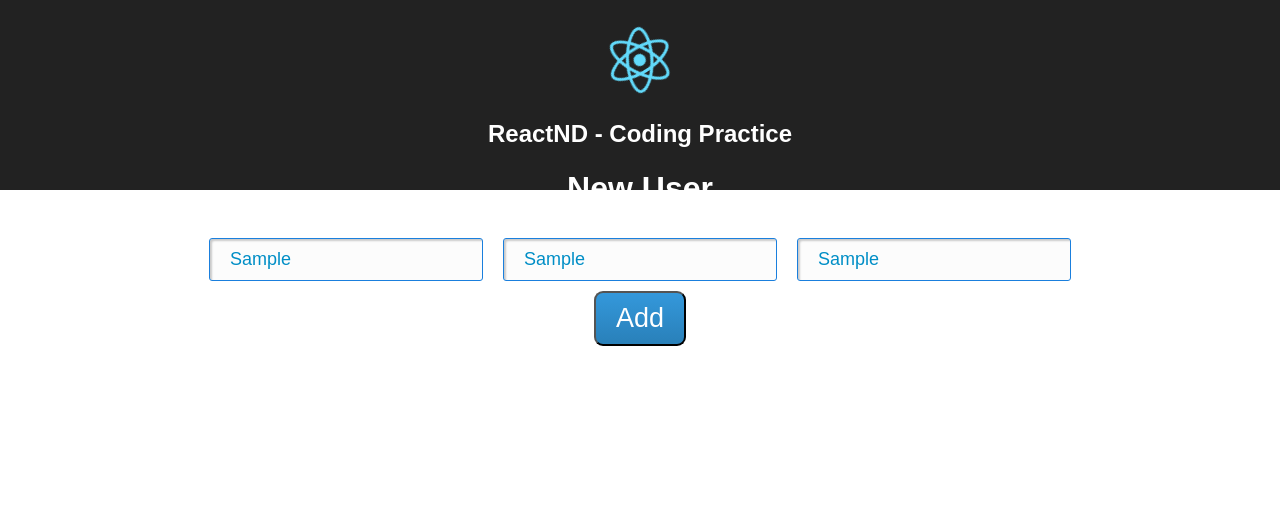
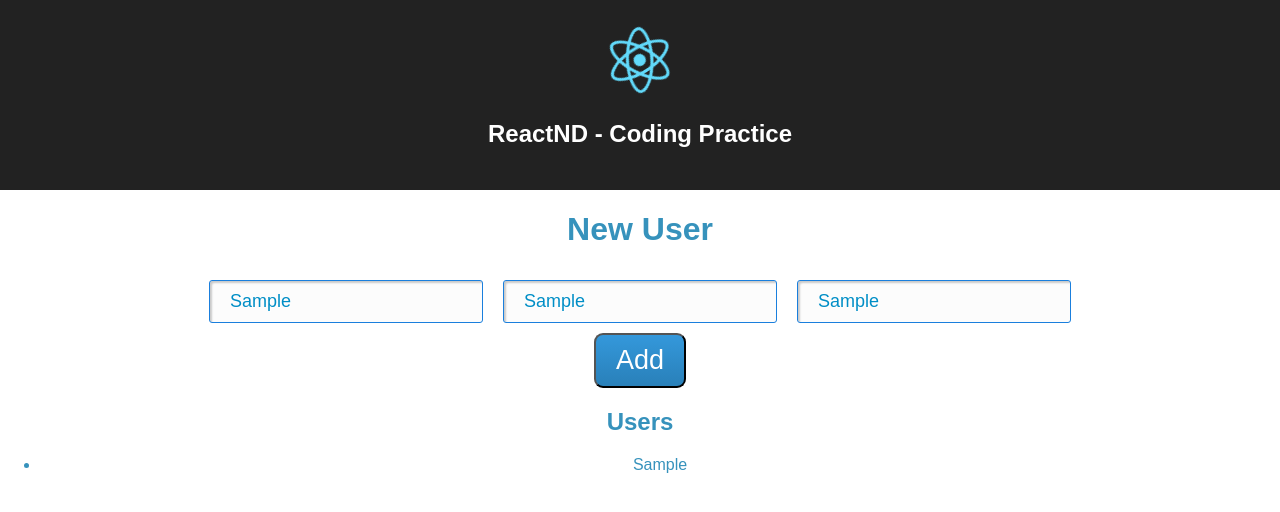
Before and after one commit to scallemang/udacity-react, a React (Create React App) app: page / in a window 1280 px wide. Both pictures are taken after typing "Sample", "Sample", "Sample" into the empty fields and a click on the button "Add". Shown: the top 512 px of the page. Built offline with nearby package versions, Linux system fonts and the light colour scheme.

Commit message:
Can only add users with unique usernames

```diff
--- a/src/AddUser.js
+++ b/src/AddUser.js
@@ -12,9 +12,27 @@ class AddUser extends Component {
     userExists: false,
   };
 
+  contactExists = currUsername => {
+    const users = this.props.users;
+    for (let user of users) {
+      if (user.username === currUsername) {
+        return true;
+      }
+    }
+    return false;
+  };
+
   handleSubmit = evt => {
     evt.preventDefault();
-    console.log(evt);
+    const userExists = this.contactExists( this.state.user.username );
+
+    if (!userExists) {
+      this.props.onAddUser(this.state.user);
+    }
+
+    this.setState(() => ({
+      userExists,
+    }));
   }
 
   handleInputChange = evt => {
--- a/src/App.js
+++ b/src/App.js
@@ -2,6 +2,7 @@ import React, { Component } from 'react';
 import logo from './logo.svg';
 import './App.css';
 import AddUser from './AddUser';
+import UserList from './UserList';
 
 /*
 This exercise will help you put together and practice all of the concepts you've
@@ -28,11 +29,14 @@ render() {
         <header className="App-header">
           <img src={logo} className="App-logo" alt="logo" />
           <h1 className="App-title">ReactND - Coding Practice</h1>
-		  <AddUser
+        </header>
+  		<AddUser
   			users={this.state.users}
 			onAddUser={this.createContact}
-  		  />
-        </header>
+  		/>
+		<UserList
+			users={this.state.users}
+		/>
       </div>
     );
   }
--- a/src/UserList.js
+++ b/src/UserList.js
@@ -0,0 +1,18 @@
+import React, { Component } from 'react';
+
+class UserList extends Component {
+  render() {
+   	return(
+      <div>
+      	<h2>Users</h2>
+      	<ul>
+        { this.props.users.map( user => (
+         	<li key={user.username}>{user.username}</li>
+        ) ) }
+  		</ul>
+      </div>
+    )
+  }
+}
+
+export default UserList;
```
